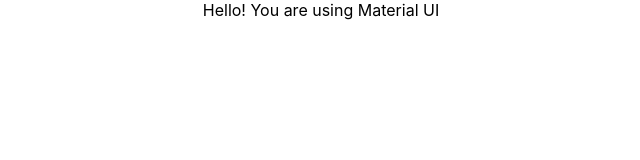
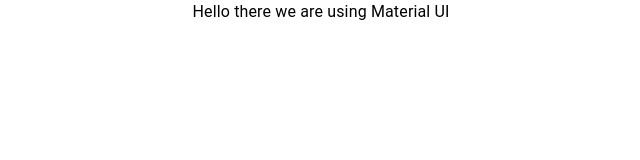
Before and after one commit to sam13007/material_UI, a React (Create React App) app: page / in a window 1280 px wide. Shown: the top 160 px of the page, without its empty margins (319-959 px from the left). Built offline with nearby package versions, Linux system fonts and the light colour scheme.

Commit message:
Typography branch

```diff
--- a/src/App.js
+++ b/src/App.js
@@ -1,7 +1,12 @@
 import "./App.css";
+import { Typography } from "@mui/material";
 
 function App() {
-  return <div className="App">Hello! You are using Material UI</div>;
+  return (
+    <div className="App">
+      <Typography>Hello there we are using Material UI</Typography>
+    </div>
+  );
 }
 
 export default App;
```
